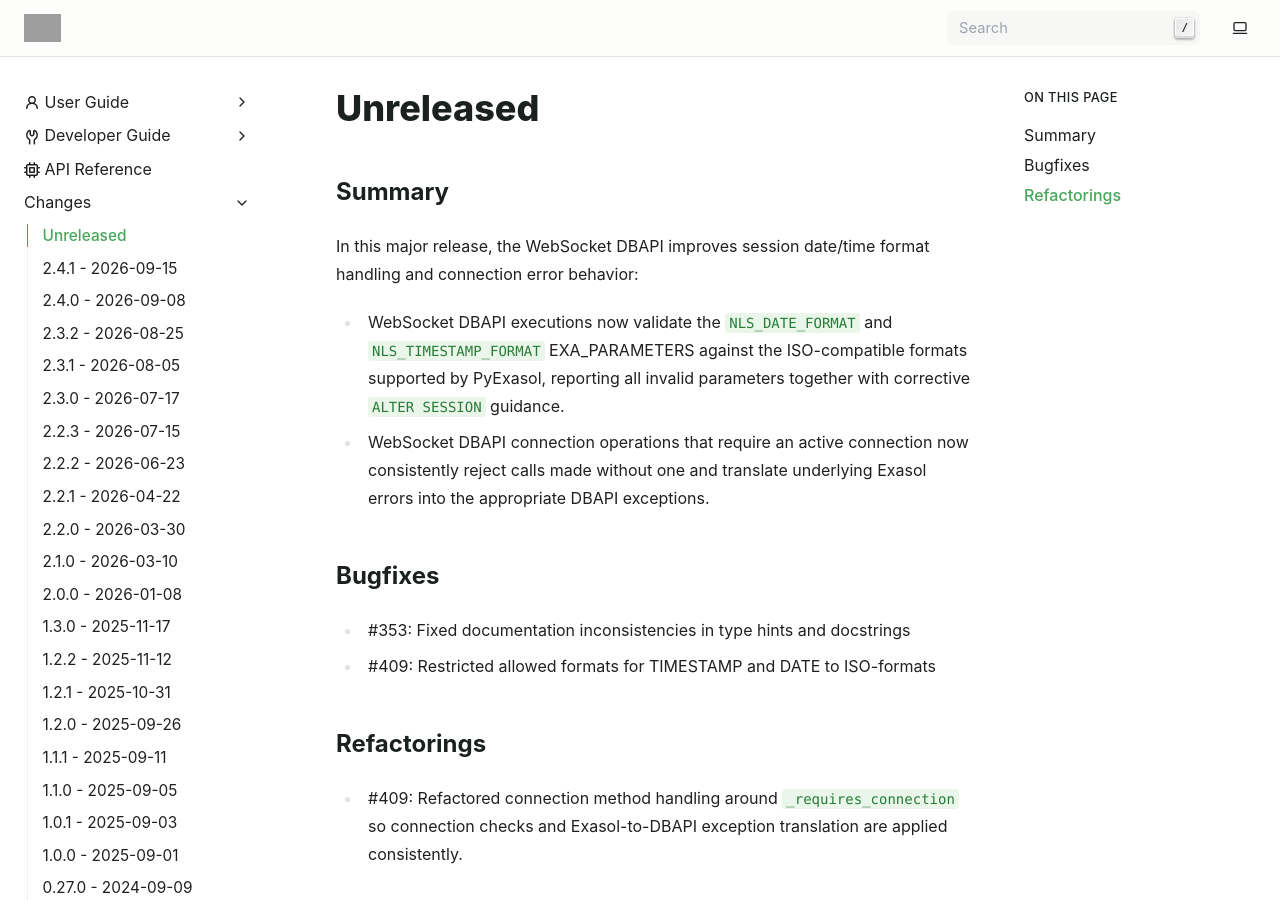
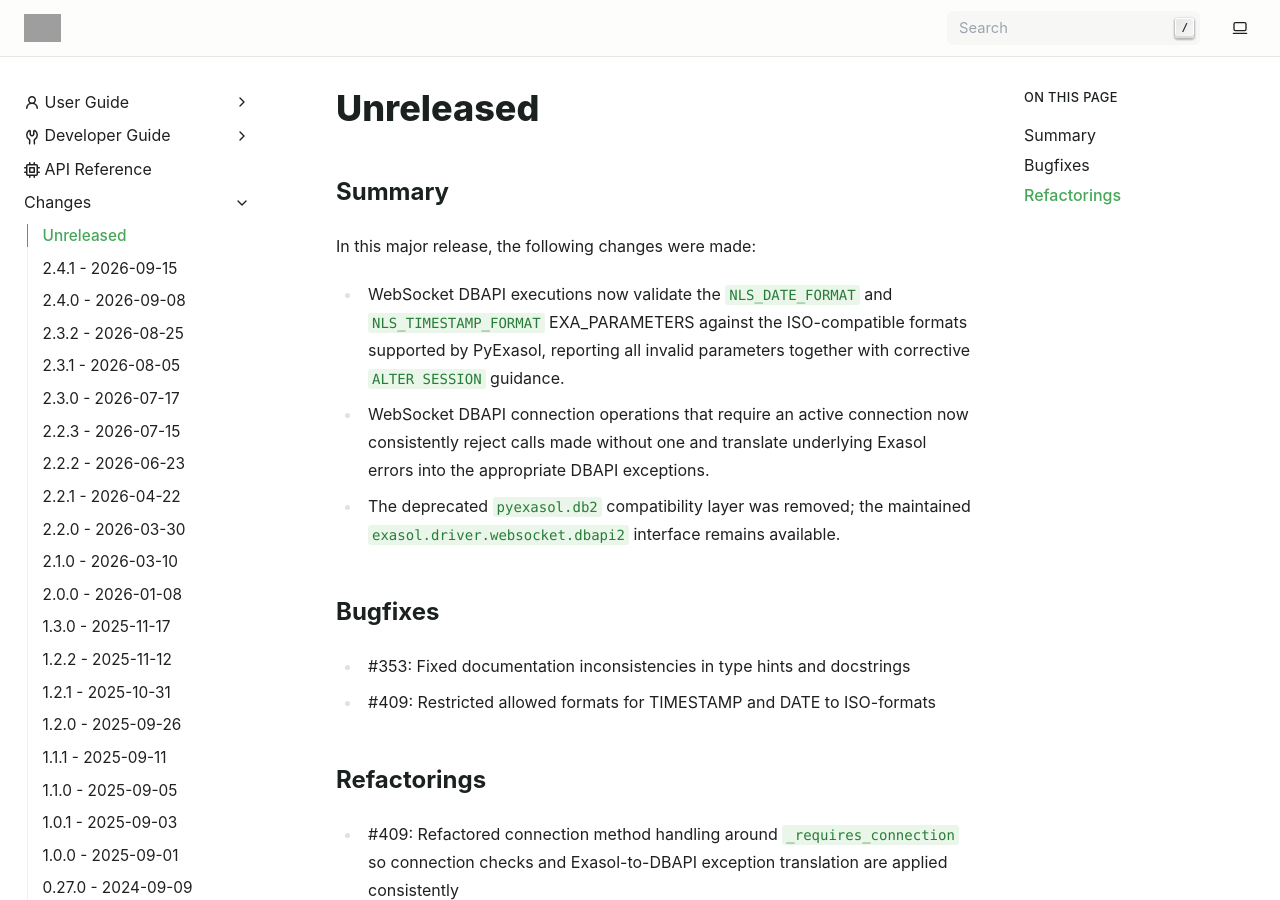
Before and after one commit to exasol/pyexasol, a Sphinx documentation site: the page built from doc/changes/unreleased.md, in a window 1280 px wide and 900 px high. Built offline with Sphinx 7.4.7, drawn with Linux system fonts in a browser that asks for light colours; some of the changed text lies outside the part shown; grey boxes are pictures that could not be loaded.

Commit message:
Add changelog entry

```diff
--- a/doc/changes/unreleased.md
+++ b/doc/changes/unreleased.md
@@ -2,8 +2,7 @@
 
 ## Summary
 
-In this major release, the WebSocket DBAPI improves session date/time format
-handling and connection error behavior:
+In this major release, the following changes were made:
 
 * WebSocket DBAPI executions now validate the ``NLS_DATE_FORMAT`` and
   ``NLS_TIMESTAMP_FORMAT`` EXA_PARAMETERS against the ISO-compatible formats
@@ -12,6 +11,8 @@ handling and connection error behavior:
 * WebSocket DBAPI connection operations that require an active connection now
   consistently reject calls made without one and translate underlying Exasol
   errors into the appropriate DBAPI exceptions.
+* The deprecated ``pyexasol.db2`` compatibility layer was removed; the
+  maintained ``exasol.driver.websocket.dbapi2`` interface remains available.
 
 ## Bugfixes
 
@@ -22,4 +23,6 @@ handling and connection error behavior:
 
 * #409: Refactored connection method handling around ``_requires_connection``
   so connection checks and Exasol-to-DBAPI exception translation are applied
-  consistently.
+  consistently
+* #415: Removed the ``pyexasol.db2`` compatibility module, which was
+  [deprecated in July 2024](https://github.com/exasol/pyexasol/commit/8e3b361)
```
